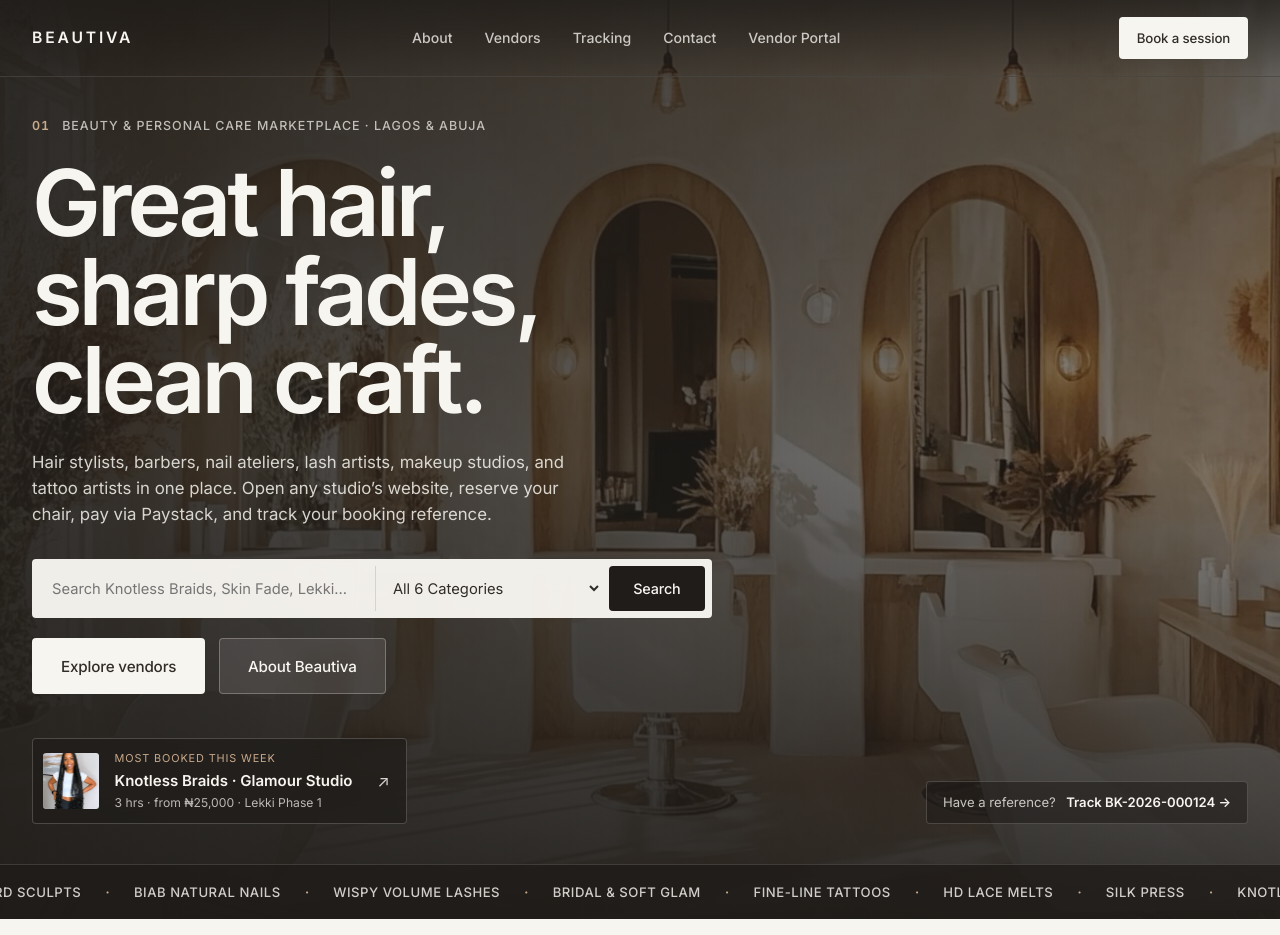
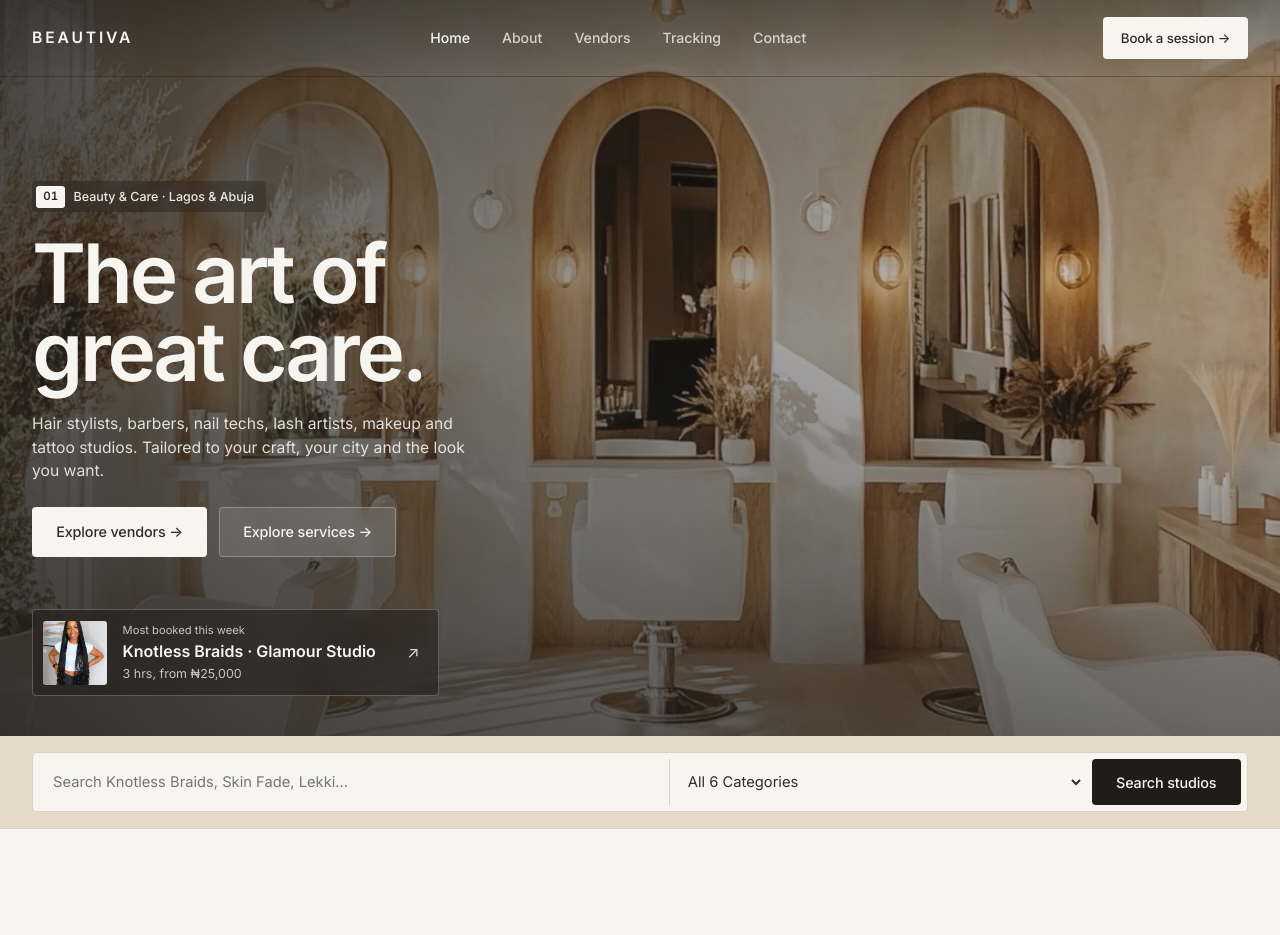
Before and after one commit to celestial-beinq/Beautiva, an Angular app: page / in a window 1280 px wide. Shown: the top 935 px of the page. Built offline with nearby package versions, Linux system fonts and the light colour scheme; a web font is replaced by a local one.

Commit message:
feat: add navbar component and home page layout

```diff
--- a/src/app/components/navbar/navbar.component.css
+++ b/src/app/components/navbar/navbar.component.css
@@ -8,9 +8,9 @@
 }
 
 .nav-shell--transparent {
-  background: linear-gradient(180deg, rgba(31, 28, 25, 0.72) 0%, rgba(31, 28, 25, 0) 100%);
+  background: linear-gradient(180deg, rgba(31, 28, 25, 0.34) 0%, rgba(31, 28, 25, 0) 100%);
   color: var(--bg-ivory);
-  border-bottom: 1px solid rgba(247, 245, 240, 0.14);
+  border-bottom: 1px solid transparent;
 }
 
 .nav-shell--solid {
--- a/src/app/components/navbar/navbar.component.html
+++ b/src/app/components/navbar/navbar.component.html
@@ -9,11 +9,17 @@
     </a>
 
     <nav class="nav-links" aria-label="Primary">
+      <a
+        routerLink="/"
+        routerLinkActive="is-active"
+        [routerLinkActiveOptions]="{ exact: true }"
+      >
+        Home
+      </a>
       <a routerLink="/about" routerLinkActive="is-active">About</a>
       <a routerLink="/vendors" routerLinkActive="is-active">Vendors</a>
       <a routerLink="/track" routerLinkActive="is-active">Tracking</a>
       <a routerLink="/contact" routerLinkActive="is-active">Contact</a>
-      <a routerLink="/vendor" routerLinkActive="is-active">Vendor Portal</a>
     </nav>
 
     <div class="nav-actions">
@@ -23,7 +29,7 @@
         [class.btn--white]="isTransparentHero()"
         [class.btn--primary]="!isTransparentHero()"
       >
-        Book a session
+        Book a session →
       </a>
 
       <button
@@ -40,6 +46,7 @@
 
   @if (mobileOpen()) {
     <div class="mobile-drawer">
+      <a routerLink="/" (click)="closeMobile()">Home</a>
       <a routerLink="/about" (click)="closeMobile()">About</a>
       <a routerLink="/vendors" (click)="closeMobile()">Vendors</a>
       <a routerLink="/category/hairdressers" (click)="closeMobile()">Hairdressers</a>
--- a/src/app/pages/home/home.component.css
+++ b/src/app/pages/home/home.component.css
@@ -1,11 +1,12 @@
 /* 01 | HERO */
 .hero {
   position: relative;
-  min-height: 100vh;
+  min-height: clamp(620px, 92vh, 840px);
   display: flex;
   flex-direction: column;
   justify-content: flex-end;
-  padding-top: 112px;
+  padding-top: 88px;
+  padding-bottom: 2.5rem;
   color: var(--bg-ivory);
   background: var(--dark-bg);
   overflow: hidden;
@@ -24,8 +25,8 @@
   position: absolute;
   inset: 0;
   background:
-    linear-gradient(90deg, rgba(31, 28, 25, 0.88) 0%, rgba(31, 28, 25, 0.62) 55%, rgba(31, 28, 25, 0.34) 100%),
-    linear-gradient(180deg, rgba(31, 28, 25, 0.5) 0%, rgba(31, 28, 25, 0.16) 50%, rgba(31, 28, 25, 0.86) 100%);
+    linear-gradient(90deg, rgba(31, 28, 25, 0.72) 0%, rgba(31, 28, 25, 0.36) 50%, rgba(31, 28, 25, 0.08) 100%),
+    linear-gradient(180deg, rgba(31, 28, 25, 0.28) 0%, rgba(31, 28, 25, 0.05) 45%, rgba(31, 28, 25, 0.56) 100%);
 }
 
 .hero-inner {
@@ -33,44 +34,132 @@
   z-index: 2;
   display: flex;
   flex-direction: column;
-  gap: 2.75rem;
-  padding-bottom: 2.5rem;
+  justify-content: space-between;
+  gap: 3.25rem;
 }
 
 .hero-main {
-  max-width: 720px;
+  max-width: 560px;
 }
 
-.hero-tag {
-  margin-bottom: 1.5rem;
+.hero-pill {
+  display: inline-flex;
+  align-items: center;
+  gap: 0.55rem;
+  padding: 0.28rem 0.75rem 0.28rem 0.28rem;
+  border-radius: 4px;
+  background: rgba(31, 28, 25, 0.36);
+  backdrop-filter: blur(8px);
+  font-size: 0.78rem;
+  font-weight: 500;
+  color: rgba(247, 245, 240, 0.94);
+  margin-bottom: 1.4rem;
+}
+
+.hero-pill-num {
+  display: inline-grid;
+  place-items: center;
+  padding: 0.14rem 0.42rem;
+  border-radius: 3px;
+  background: var(--bg-ivory);
+  color: var(--ink-primary);
+  font-size: 0.72rem;
+  font-weight: 600;
+  font-variant-numeric: tabular-nums;
 }
 
 .hero-title {
   font-family: var(--font-display);
-  font-size: clamp(3rem, 7.2vw, 6.2rem);
+  font-size: clamp(3rem, 6.4vw, 5.25rem);
   font-weight: 600;
   line-height: 0.96;
-  letter-spacing: -0.045em;
+  letter-spacing: -0.04em;
   color: var(--bg-ivory);
 }
 
 .hero-sub {
+  margin-top: 1.25rem;
+  max-width: 44ch;
+  color: rgba(247, 245, 240, 0.88);
+  font-size: 0.98rem;
+  line-height: 1.5;
+}
+
+.hero-ctas {
   margin-top: 1.5rem;
-  max-width: 54ch;
-  color: rgba(247, 245, 240, 0.84);
-  font-size: 1.05rem;
-  line-height: 1.55;
+  display: flex;
+  flex-wrap: wrap;
+  gap: 0.75rem;
+}
+
+.hero-highlight {
+  display: inline-flex;
+  align-items: center;
+  gap: 0.95rem;
+  align-self: flex-start;
+  padding: 0.65rem 1.15rem 0.65rem 0.65rem;
+  border-radius: var(--radius-xs);
+  background: rgba(31, 28, 25, 0.52);
+  backdrop-filter: blur(14px);
+  border: 1px solid rgba(247, 245, 240, 0.24);
+  color: var(--bg-ivory);
+  transition: background-color 0.2s ease, transform 0.2s ease;
+}
+
+.hero-highlight:hover {
+  background: rgba(31, 28, 25, 0.76);
+  transform: translateY(-2px);
+}
+
+.highlight-thumb {
+  width: 64px;
+  height: 64px;
+  border-radius: 3px;
+  object-fit: cover;
+  object-position: center 20%;
+}
+
+.highlight-meta {
+  display: flex;
+  flex-direction: column;
+  gap: 0.15rem;
+}
+
+.highlight-label {
+  font-size: 0.7rem;
+  color: rgba(247, 245, 240, 0.76);
+}
+
+.highlight-title {
+  font-size: 1rem;
+  font-weight: 600;
+  line-height: 1.2;
+}
+
+.highlight-sub {
+  font-size: 0.78rem;
+  color: rgba(247, 245, 240, 0.76);
+}
+
+.highlight-arrow {
+  margin-left: 1rem;
+  opacity: 0.88;
+}
+
+.search-strip {
+  background: var(--bg-sand);
+  border-bottom: 1px solid var(--border-linen);
+  padding-block: 1rem;
 }
 
 .hero-search {
-  margin-top: 2rem;
   display: grid;
-  grid-template-columns: 1.45fr 1fr auto;
-  gap: 0.45rem;
-  padding: 0.45rem;
-  background: rgba(247, 245, 240, 0.97);
+  grid-template-columns: 1.5fr 1fr auto;
+  gap: 0.5rem;
+  padding: 0.4rem;
+  background: var(--bg-ivory);
+  border: 1px solid var(--border-linen);
   border-radius: var(--radius-xs);
-  max-width: 680px;
 }
 
 .hero-search input,
@@ -80,7 +169,7 @@
   background: transparent;
   color: var(--ink-primary);
   font-size: 0.92rem;
-  padding: 0.68rem 0.8rem;
+  padding: 0.65rem 0.85rem;
 }
 
 .hero-search select {
@@ -90,130 +179,6 @@
 .hero-search input:focus,
 .hero-search select:focus {
   outline: none;
-}
-
-.hero-ctas {
-  margin-top: 1.25rem;
-  display: flex;
-  flex-wrap: wrap;
-  gap: 0.85rem;
-}
-
-.hero-bottom-row {
-  display: flex;
-  flex-wrap: wrap;
-  align-items: flex-end;
-  justify-content: space-between;
-  gap: 1.25rem;
-}
-
-.hero-highlight {
-  display: inline-flex;
-  align-items: center;
-  gap: 0.95rem;
-  padding: 0.65rem 1rem 0.65rem 0.65rem;
-  border-radius: var(--radius-xs);
-  background: rgba(31, 28, 25, 0.72);
-  backdrop-filter: blur(12px);
-  border: 1px solid rgba(247, 245, 240, 0.2);
-  color: var(--bg-ivory);
-  transition: background-color 0.2s ease, transform 0.2s ease;
-}
-
-.hero-highlight:hover {
-  background: rgba(31, 28, 25, 0.88);
-  transform: translateY(-2px);
-}
-
-.highlight-thumb {
-  width: 56px;
-  height: 56px;
-  border-radius: 3px;
-  object-fit: cover;
-  object-position: center 20%;
-}
-
-.highlight-meta {
-  display: flex;
-  flex-direction: column;
-  gap: 0.12rem;
-}
-
-.highlight-label {
-  font-size: 0.68rem;
-  text-transform: uppercase;
-  letter-spacing: 0.08em;
-  color: var(--accent-camel);
-}
-
-.highlight-title {
-  font-size: 0.94rem;
-  font-weight: 600;
-}
-
-.highlight-sub {
-  font-size: 0.76rem;
-  color: rgba(247, 245, 240, 0.72);
-}
-
-.highlight-arrow {
-  margin-left: 0.6rem;
-  opacity: 0.85;
-}
-
-.hero-track-pill {
-  display: inline-flex;
-  align-items: center;
-  gap: 0.65rem;
-  padding: 0.65rem 1rem;
-  border-radius: var(--radius-xs);
-  background: rgba(31, 28, 25, 0.56);
-  border: 1px solid rgba(247, 245, 240, 0.18);
-  font-size: 0.82rem;
-  color: rgba(247, 245, 240, 0.78);
-}
-
-.hero-track-pill strong {
-  color: var(--bg-ivory);
-  font-weight: 600;
-}
-
-.marquee-strip {
-  position: relative;
-  z-index: 2;
-  border-top: 1px solid rgba(247, 245, 240, 0.14);
-  background: rgba(31, 28, 25, 0.78);
-  padding-block: 0.9rem;
-  overflow: hidden;
-  white-space: nowrap;
-}
-
-.marquee-track {
-  display: inline-flex;
-  align-items: center;
-  gap: 1.5rem;
-  animation: marquee-scroll 34s linear infinite;
-}
-
-.marquee-item {
-  font-size: 0.82rem;
-  font-weight: 500;
-  letter-spacing: 0.04em;
-  text-transform: uppercase;
-  color: rgba(247, 245, 240, 0.82);
-}
-
-.marquee-sep {
-  color: var(--accent-camel);
-}
-
-@keyframes marquee-scroll {
-  from {
-    transform: translateX(0);
-  }
-  to {
-    transform: translateX(-50%);
-  }
 }
 
 /* 02 | SIX CRAFTS */
--- a/src/app/pages/home/home.component.html
+++ b/src/app/pages/home/home.component.html
@@ -1,28 +1,50 @@
-<!-- 01 | EDITORIAL HERO -->
+<!-- 01 | EDITORIAL HERO (CLEAN SCISSOR PROPORTIONS) -->
 <section class="hero">
   <img src="images/hero-salon.jpg" alt="Sunlit beauty studio interior" class="hero-bg" />
   <div class="hero-scrim" aria-hidden="true"></div>
 
   <div class="container hero-inner">
     <div class="hero-main">
-      <div class="section-index section-index--light hero-tag">
-        <span class="section-index-num">01</span>
-        <span>Beauty &amp; Personal Care Marketplace · Lagos &amp; Abuja</span>
+      <div class="hero-pill">
+        <span class="hero-pill-num">01</span>
+        <span>Beauty &amp; Care · Lagos &amp; Abuja</span>
       </div>
 
       <h1 class="hero-title">
-        Great hair,<br />
-        sharp fades,<br />
-        clean craft.
+        The art of<br />
+        great care.
       </h1>
 
       <p class="hero-sub">
-        Hair stylists, barbers, nail ateliers, lash artists, makeup studios, and tattoo artists in
-        one place. Open any studio’s website, reserve your chair, pay via Paystack, and track your
-        booking reference.
+        Hair stylists, barbers, nail techs, lash artists, makeup and tattoo studios. Tailored to
+        your craft, your city and the look you want.
       </p>
 
-      <!-- Search -->
+      <div class="hero-ctas">
+        <a routerLink="/vendors" class="btn btn--white">Explore vendors →</a>
+        <a href="#service-menu" class="btn btn--ghost-light">Explore services →</a>
+      </div>
+    </div>
+
+    <a routerLink="/business/glamour-studio" class="hero-highlight">
+      <img
+        src="images/cat-hairdressers.jpg"
+        alt="Glamour Studio Knotless Braids"
+        class="highlight-thumb"
+      />
+      <div class="highlight-meta">
+        <span class="highlight-label">Most booked this week</span>
+        <strong class="highlight-title">Knotless Braids · Glamour Studio</strong>
+        <span class="highlight-sub">3 hrs, from ₦25,000</span>
+      </div>
+      <span class="highlight-arrow" aria-hidden="true">↗</span>
+    </a>
+  </div>
+</section>
+
+<!-- CLEAN SEARCH BAR STRIP -->
+<div class="search-strip">
+  <div class="container">
     <form class="hero-search" (ngSubmit)="submitSearch()">
       <input
         type="text"
@@ -45,51 +67,10 @@
         }
       </select>
 
-        <button type="submit" class="btn btn--primary">Search</button>
+      <button type="submit" class="btn btn--primary">Search studios</button>
     </form>
-
-      <div class="hero-ctas">
-        <a routerLink="/vendors" class="btn btn--white btn--lg">Explore vendors</a>
-        <a routerLink="/about" class="btn btn--ghost-light btn--lg">About Beautiva</a>
   </div>
 </div>
-
-    <div class="hero-bottom-row">
-      <a routerLink="/business/glamour-studio" class="hero-highlight">
-        <img
-          src="images/cat-hairdressers.jpg"
-          alt="Glamour Studio Knotless Braids"
-          class="highlight-thumb"
-        />
-        <div class="highlight-meta">
-          <span class="highlight-label">Most booked this week</span>
-          <strong class="highlight-title">Knotless Braids · Glamour Studio</strong>
-          <span class="highlight-sub">3 hrs · from ₦25,000 · Lekki Phase 1</span>
-        </div>
-        <span class="highlight-arrow" aria-hidden="true">↗</span>
-      </a>
-
-      <a routerLink="/track" [queryParams]="{ ref: 'BK-2026-000124' }" class="hero-track-pill">
-        <span>Have a reference?</span>
-        <strong>Track BK-2026-000124 →</strong>
-      </a>
-    </div>
-  </div>
-
-  <!-- Scissor-Style Ticker Strip -->
-  <div class="marquee-strip" aria-hidden="true">
-    <div class="marquee-track">
-      @for (item of marqueeItems; track $index) {
-        <span class="marquee-item">{{ item }}</span>
-        <span class="marquee-sep">·</span>
-      }
-      @for (item of marqueeItems; track $index) {
-        <span class="marquee-item">{{ item }}</span>
-        <span class="marquee-sep">·</span>
-      }
-    </div>
-  </div>
-</section>
 
 <!-- 02 | SIX CRAFTS (INTERACTIVE EDITORIAL SHOWCASE) -->
 <section id="categories" class="section">
@@ -171,7 +152,7 @@
 </section>
 
 <!-- 03 | SERVICE MENU (SCISSOR TABBED LIST) -->
-<section class="section section--sand">
+<section id="service-menu" class="section section--sand">
   <div class="container menu-layout">
     <div class="menu-sidebar">
       <div class="section-index">
```
Lines whose indentation alone changed are shown as unchanged.
